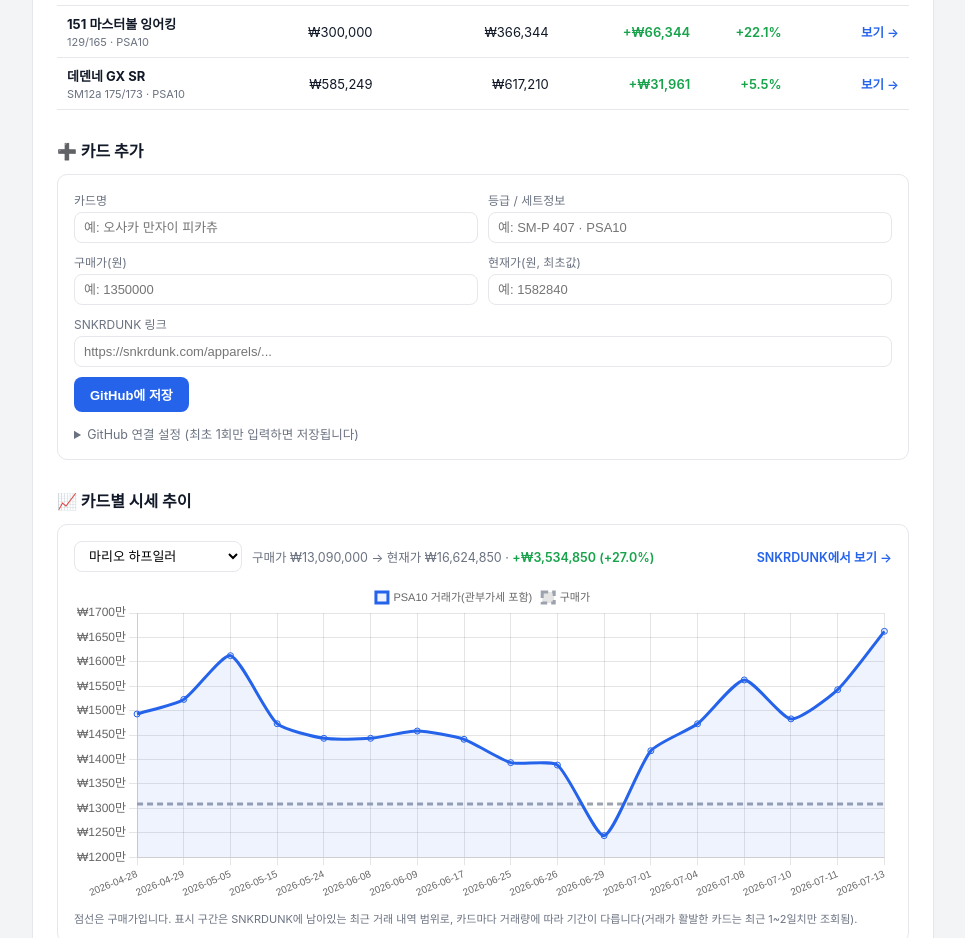
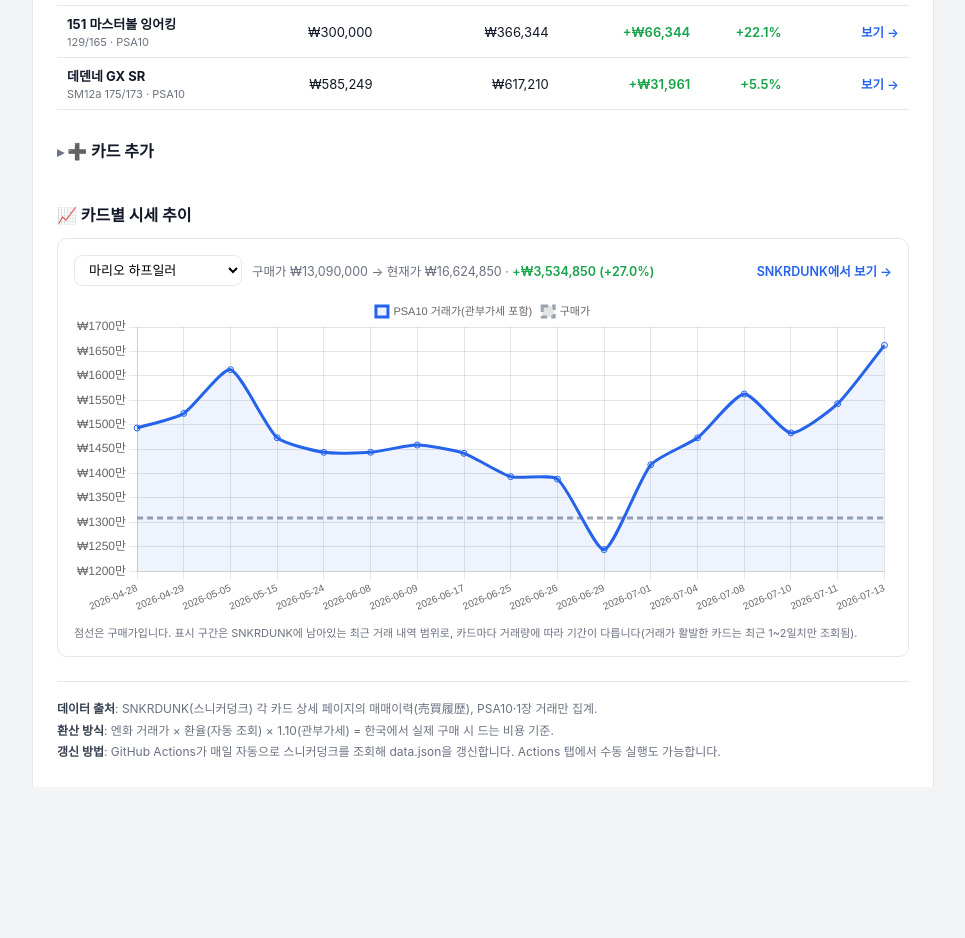
Before and after one commit to myj8755-ops/MYTCG, a website: page index.html in a window 1280 px wide. Shown: the part 1281-2219 px from the top of the page, without its empty margins (157-1122 px from the left). After the commit the page ends 2068 px from the top, so only its background shows below. Drawn offline with nearby package versions, Linux system fonts and the light colour scheme.

Commit message:
Add files via upload

```diff
--- a/index.html
+++ b/index.html
@@ -122,6 +122,14 @@
   footer b { color: #374151; }
   .sort-arrow { font-size: 10px; margin-left: 2px; }
 
+  details.add-toggle summary {
+    cursor: pointer;
+    list-style: none;
+    margin: 28px 0 12px 0;
+  }
+  details.add-toggle summary::-webkit-details-marker { display: none; }
+  details.add-toggle summary h2::before { content: "▸ "; font-size: 14px; color: var(--gray); }
+  details.add-toggle[open] summary h2::before { content: "▾ "; }
   .add-section {
     border: 1px solid var(--border);
     border-radius: 10px;
@@ -229,7 +237,8 @@
   <tbody></tbody>
 </table>
 
-<h2>➕ 카드 추가</h2>
+<details class="add-toggle">
+<summary><h2 style="display:inline">➕ 카드 추가</h2></summary>
 <div class="add-section">
   <div class="add-grid">
     <div>
@@ -269,6 +278,7 @@
     </div>
   </details>
 </div>
+</details>
 
 <h2>📈 카드별 시세 추이</h2>
 <div class="chart-section">
```
